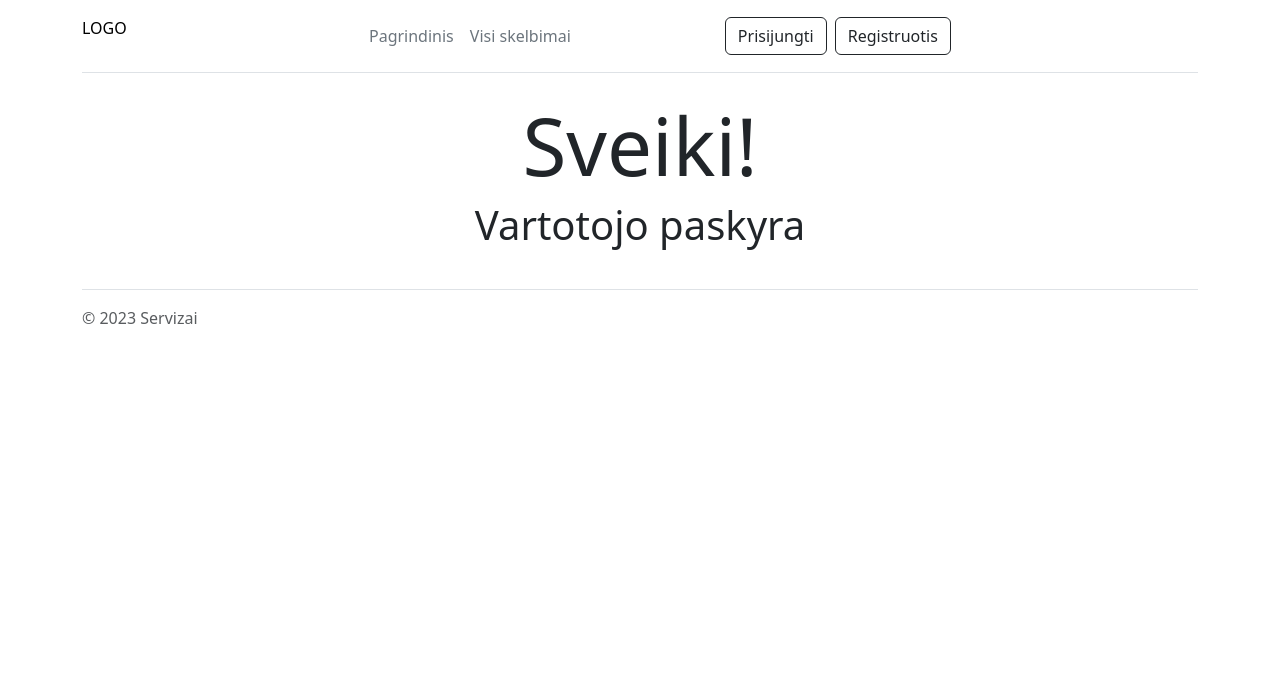
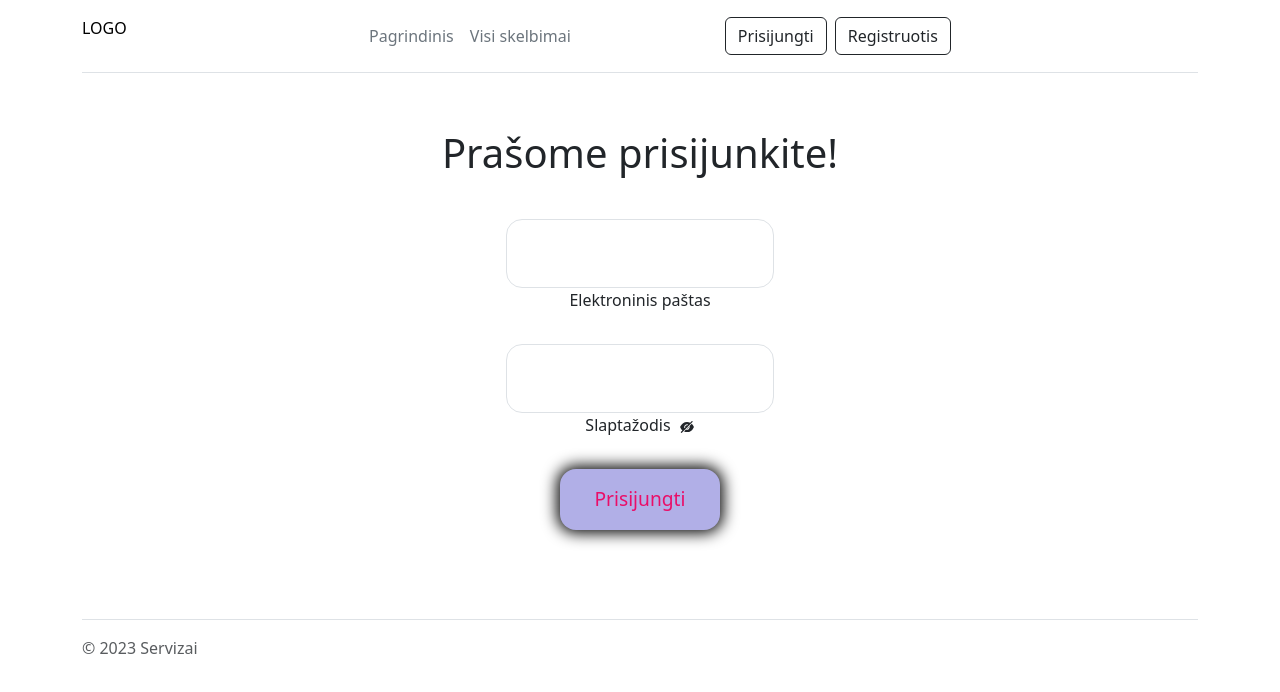
Before and after one commit to GiedreRag/exam-services-fullstack, a React (Create React App) app in the folder client/: page /paskyra in a window 1280 px wide. Shown: the top 692 px of the page. Built offline with nearby package versions, Linux system fonts and the light colour scheme; no server answers.

Commit message:
Updated accounts according roles, userlayout

```diff
--- a/client/src/layout/UserLayout.jsx
+++ b/client/src/layout/UserLayout.jsx
@@ -1,12 +1,18 @@
 import { Header } from "../components/Header";
 import { Footer } from "../components/Footer";
 import { Outlet } from "react-router-dom";
+import { useContext } from 'react';
+import { GlobalContext } from '../context/GlobalContext';
+import { Login } from "../pages/Login";
 
 export function UserLayout() {
+    const { role } = useContext(GlobalContext);
+    const content = ['admin', 'seller'].includes(role) ? <Outlet /> : <Login />;
+
     return (
         <>
             <Header />
-            <Outlet />
+            <main>{content}</main>
             <Footer />
         </>
     );
--- a/client/src/pages/accounts/Account.jsx
+++ b/client/src/pages/accounts/Account.jsx
@@ -1,10 +1,19 @@
+import { useContext } from "react";
+import { AdminAccount } from "./admin/AdminAccount";
+import { GlobalContext } from "../../context/GlobalContext";
+import { SellerAccount } from "./seller/SellerAccount";
+import { Login } from "../Login";
+
 export function Account() {
-    return (
-        <div className="container">
-            <div className="row">
-                <h4 className="col-12 display-1 text-center">Sveiki!</h4>
-                <p className="col-12 display-6 text-center">Vartotojo paskyra</p>
-            </div>
-        </div>
-    )
+    const { role } = useContext(GlobalContext);
+
+    if (role === 'admin') {
+        return <AdminAccount />;
+    }
+
+    if (role === 'seller') {
+        return <SellerAccount />;
+    }
+
+    return <Login />;
 }
--- /dev/null
+++ b/client/src/pages/accounts/admin/AdminAccount.jsx
@@ -0,0 +1,8 @@
+export function AdminAccount() {
+    return (
+        <div className="container" >
+            <h1>Sveiki, admin!</h1>
+                <p>Paskyra</p>
+        </div>
+    );
+}
--- /dev/null
+++ b/client/src/pages/accounts/seller/SellerAccount.jsx
@@ -0,0 +1,8 @@
+export function SellerAccount() {
+    return (
+        <div className="container" >
+            <h1>Sveiki, vartotojau!</h1>
+            <p>Paskyra</p>
+        </div>
+    );
+}
```
